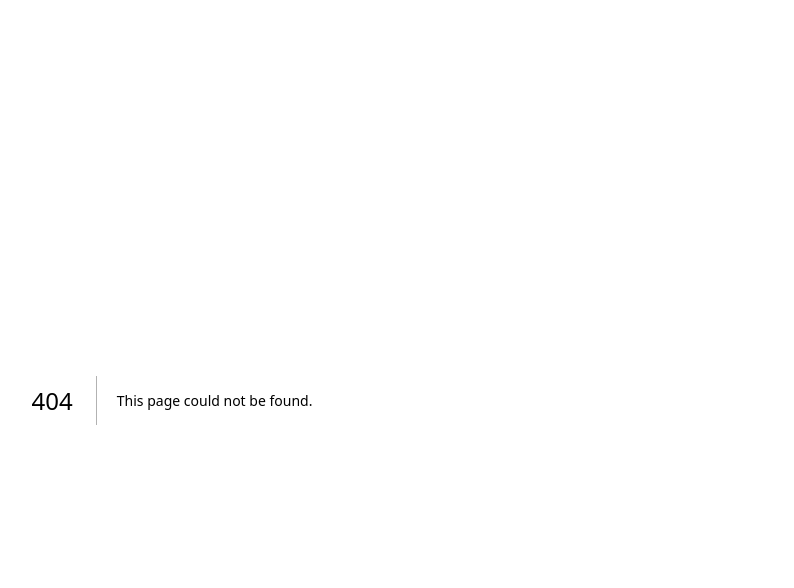
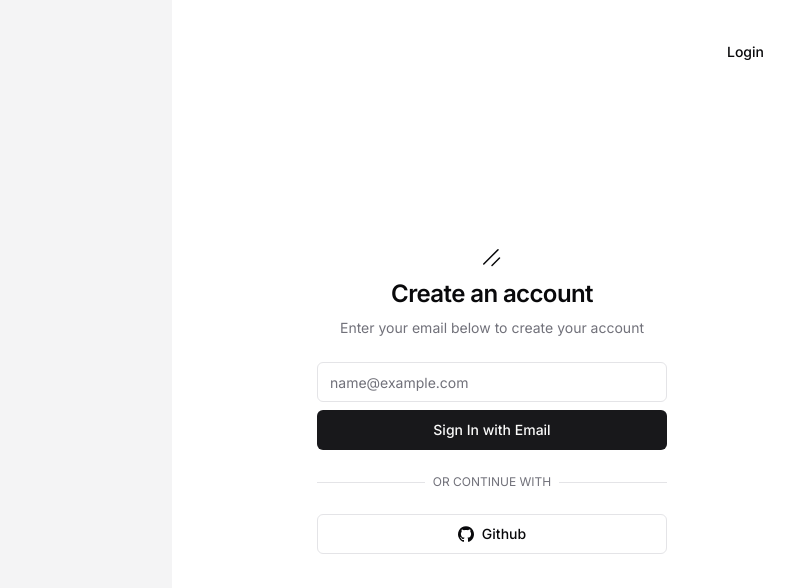
Before and after one commit to DeclanKBrown/gtd, a Next.js app: page /register in a window 1280 px wide. Before the commit this address had no page. Shown: the top 588 px of the page, without its empty margins (468-1262 px from the left). Built offline with nearby package versions, Linux system fonts and the light colour scheme.

Commit message:
register form

```diff
--- /dev/null
+++ b/src/app/(auth)/layout.tsx
@@ -0,0 +1,7 @@
+interface AuthLayoutProps {
+  children: React.ReactNode
+}
+
+export default function AuthLayout({ children }: AuthLayoutProps) {
+  return <div className="min-h-screen">{children}</div>
+}
--- /dev/null
+++ b/src/app/(auth)/register/page.tsx
@@ -0,0 +1,42 @@
+import Link from 'next/link'
+
+import { cn } from '@/lib/utils'
+import { buttonVariants } from '@/components/ui/button'
+import { Icons } from '@/components/icons'
+import { UserAuthForm } from '@/components/user-auth-form'
+
+export const metadata = {
+  title: 'Create an account',
+  description: 'Create an account to get started.',
+}
+
+export default function RegisterPage() {
+  return (
+    <div className="container grid h-screen w-screen flex-col items-center justify-center lg:max-w-none lg:grid-cols-2 lg:px-0">
+      <Link
+        href="/login"
+        className={cn(
+          buttonVariants({ variant: 'ghost' }),
+          'absolute right-4 top-4 md:right-8 md:top-8',
+        )}
+      >
+        Login
+      </Link>
+      <div className="hidden h-full bg-muted lg:block" />
+      <div className="lg:p-8">
+        <div className="mx-auto flex w-full flex-col justify-center space-y-6 sm:w-[350px]">
+          <div className="flex flex-col space-y-2 text-center">
+            <Icons.logo className="mx-auto h-6 w-6" />
+            <h1 className="text-2xl font-semibold tracking-tight">
+              Create an account
+            </h1>
+            <p className="text-sm text-muted-foreground">
+              Enter your email below to create your account
+            </p>
+          </div>
+          <UserAuthForm />
+        </div>
+      </div>
+    </div>
+  )
+}
```
